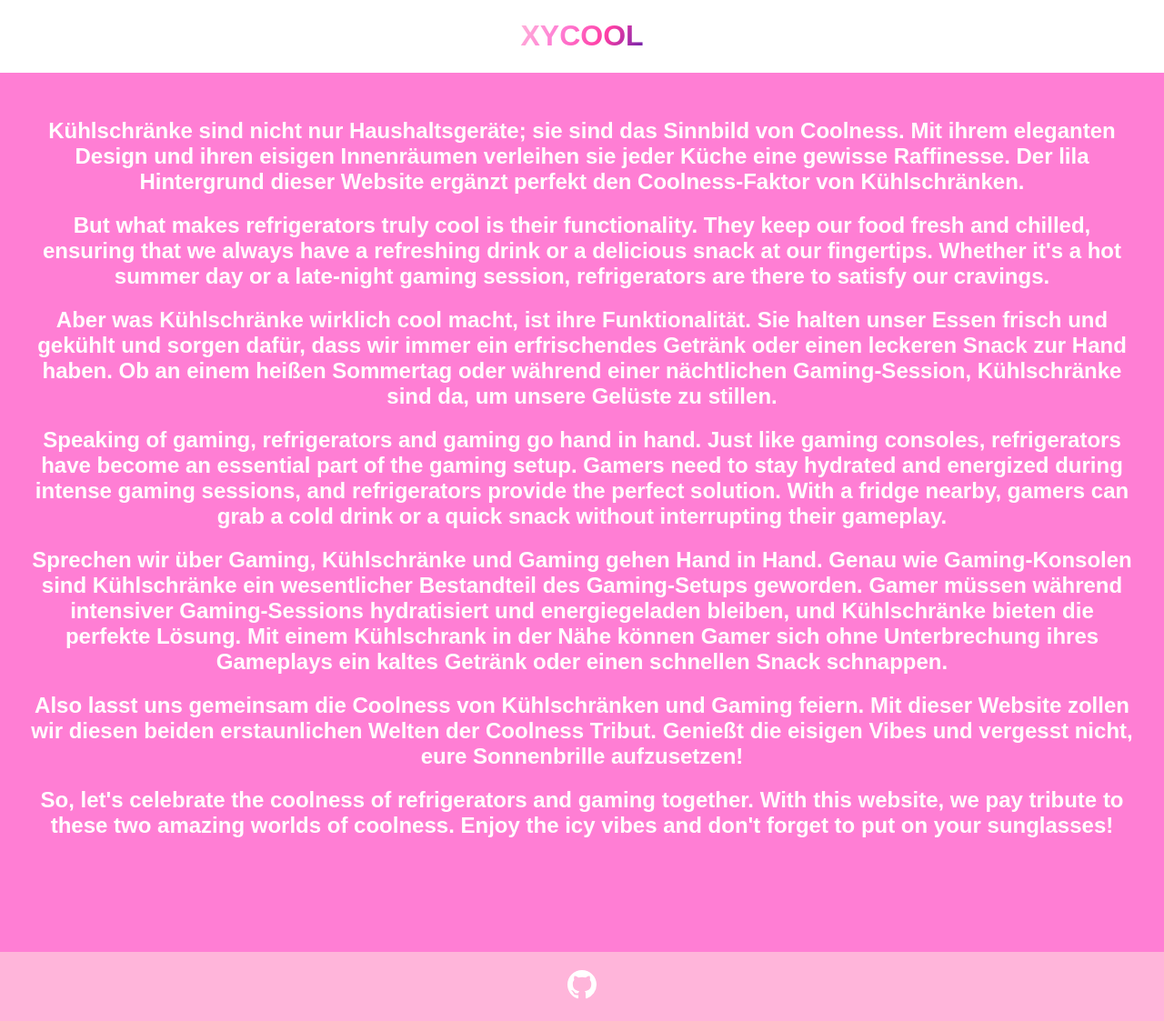
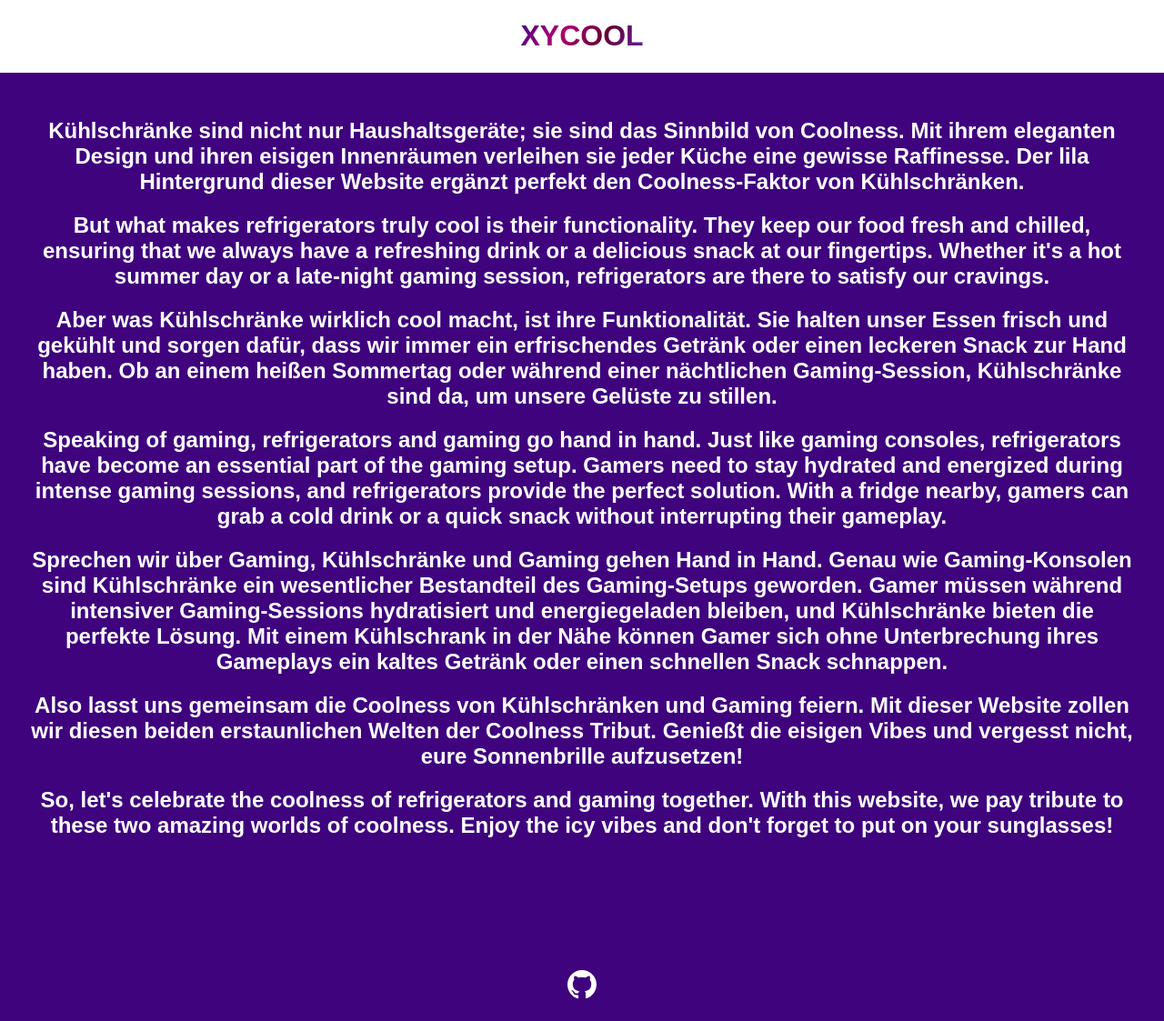
Before and after one commit to danilxy/xycool, a plain HTML site: page index.html in a window 1280 px wide. Shown: the whole page at 91% size. Drawn offline with Linux system fonts and the light colour scheme.

Commit message:
Add files via upload

```diff
--- a/style.css
+++ b/style.css
@@ -1,5 +1,5 @@
 body {
-  background-color: #ff7ed4;
+  background-color: #3e037d;
   margin: 0px;
   padding: 0px;
 }
@@ -10,11 +10,11 @@ body {
   align-items: center;
   text-align: center;
   font-family: "Open-Sans", sans-serif;
-  background-color: white;
+  background-color: rgb(255, 255, 255);
 }
 
 .title {
-  background: linear-gradient(300deg, #6420aa, #ff3ea5, #ff7ed4, #ffb5da);
+  background: linear-gradient(300deg, #6420aa, #660036, #b30077, #3e037d);
   background-clip: text;
   -webkit-background-clip: text;
   color: transparent;
@@ -46,7 +46,7 @@ p {
   font-family: "Open-Sans", sans-serif;
   font-weight: bold;
   color: white;
-  background-color: #ffb5da;
+  background-color: #3e037d;
   padding: 20px;
   margin-top: 125px;
 }
```
